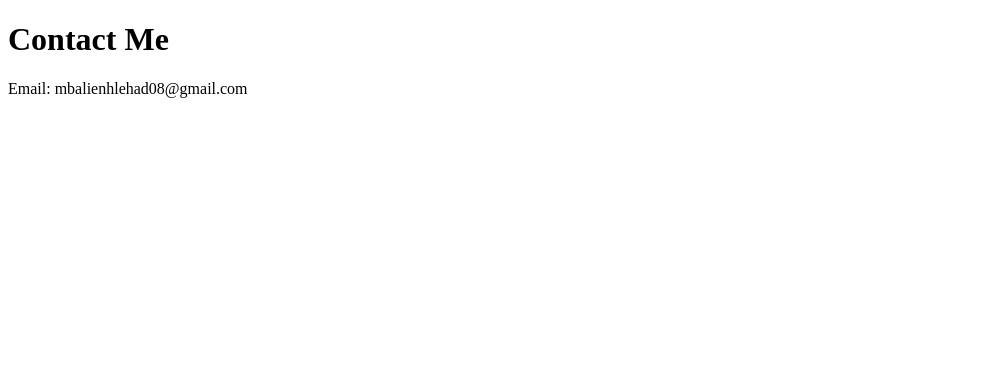
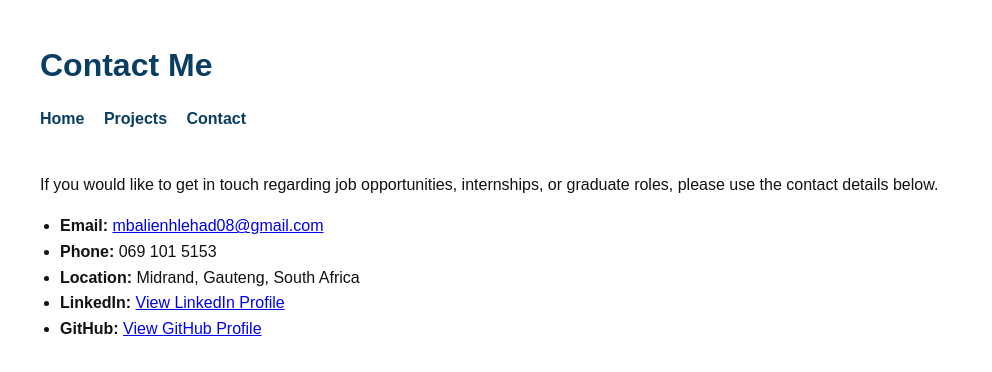
Before and after one commit to MbalenhleHad23/mbalienhle-hadebe-cv, a plain HTML site: page contact.html in a window 1280 px wide. Shown: the whole page, without its empty margins (0-992 px from the left). Drawn offline with Linux system fonts and the light colour scheme.

Commit message:
Update contact.html

```diff
--- a/contact.html
+++ b/contact.html
@@ -1,12 +1,61 @@
-<!DOCTYPE html>
-<html>
+ <!DOCTYPE html>
+<html lang="en">
 <head>
-  <title>Contact Me</title>
+  <meta charset="UTF-8">
+  <title>Contact | Mbalienhle Hadebe</title>
+  <link rel="stylesheet" href="css/style.css">
 </head>
+
 <body>
 
-  <h1>Contact Me</h1>
-  <p>Email: mbalienhlehad08@gmail.com</p>
+  <header>
+    <h1>Contact Me</h1>
+    <nav>
+      <a href="index.html">Home</a>
+      <a href="projects.html">Projects</a>
+      <a href="contact.html">Contact</a>
+    </nav>
+  </header>
+
+  <section>
+    <p>
+      If you would like to get in touch regarding job opportunities,
+      internships, or graduate roles, please use the contact details below.
+    </p>
+
+    <ul>
+      <li>
+        <strong>Email:</strong>
+        <a href="mailto:mbalienhlehad08@gmail.com">
+          mbalienhlehad08@gmail.com
+        </a>
+      </li>
+
+      <li>
+        <strong>Phone:</strong>
+        069 101 5153
+      </li>
+
+      <li>
+        <strong>Location:</strong>
+        Midrand, Gauteng, South Africa
+      </li>
+
+      <li>
+        <strong>LinkedIn:</strong>
+        <a href="https://www.linkedin.com/in/mbalienhle-hadebe-43888b288" target="_blank">
+          View LinkedIn Profile
+        </a>
+      </li>
+
+      <li>
+        <strong>GitHub:</strong>
+        <a href="https://github.com/YOUR-USERNAME" target="_blank">
+          View GitHub Profile
+        </a>
+      </li>
+    </ul>
+  </section>
 
 </body>
 </html>
```
